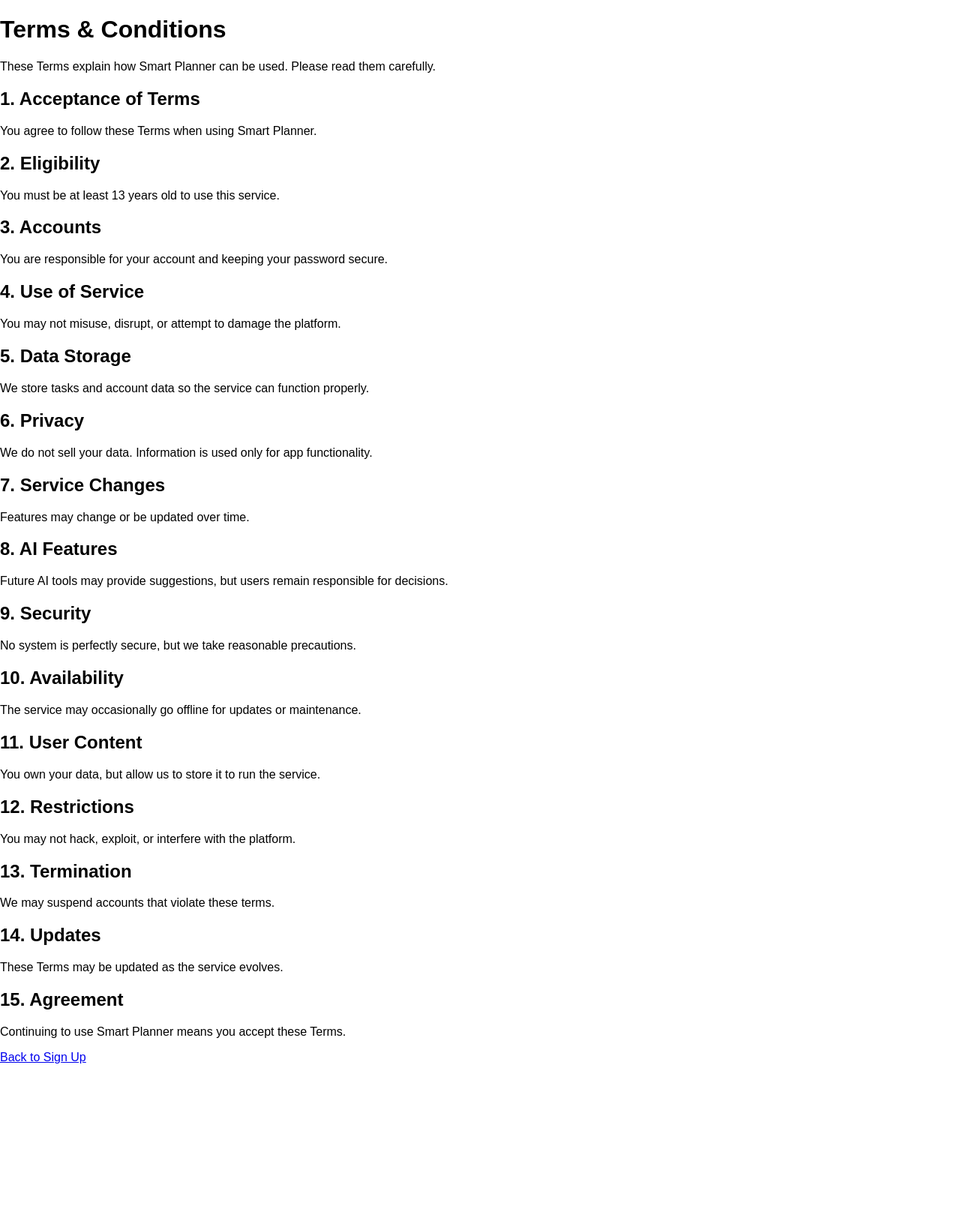
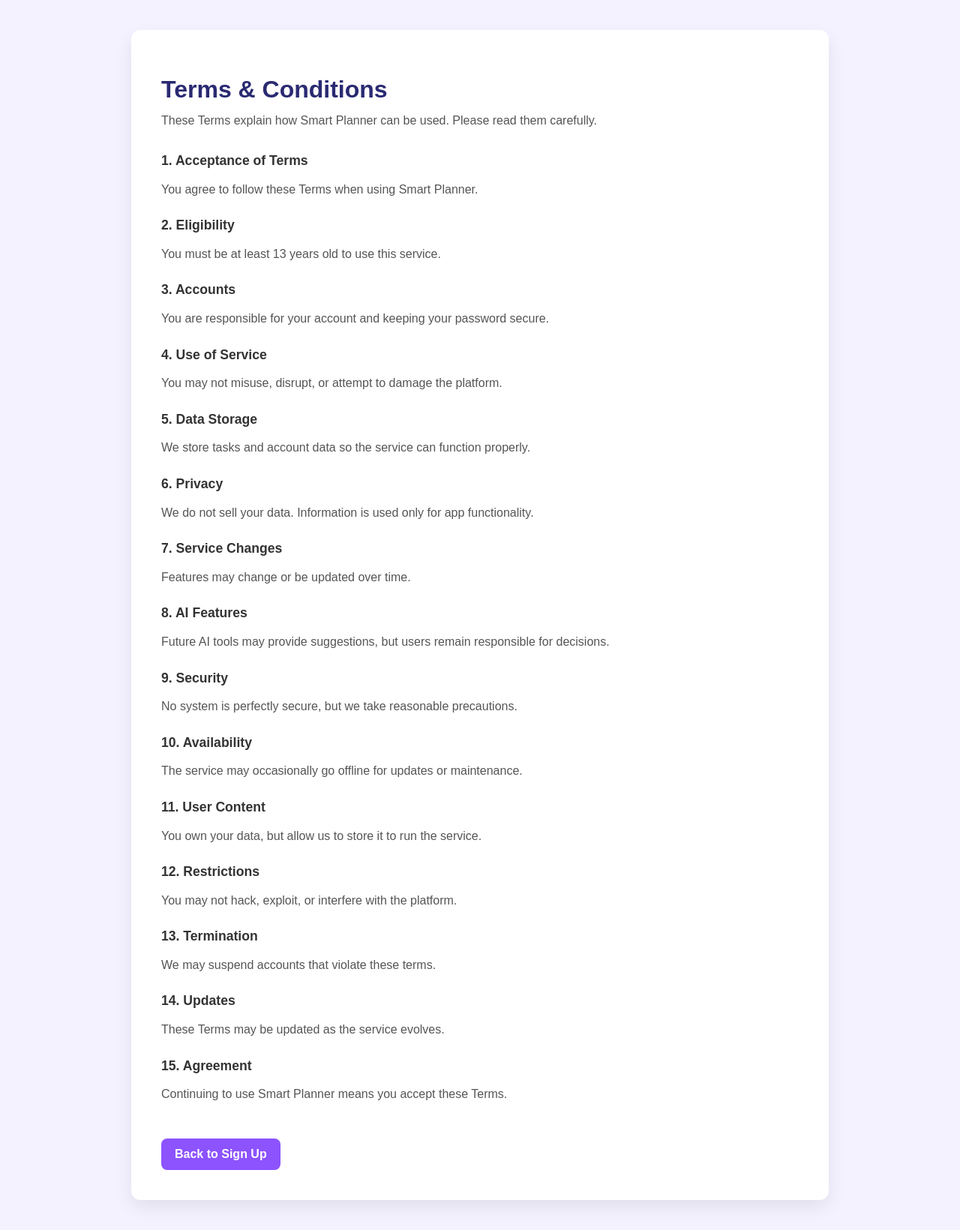
Before and after one commit to CoolCoderAran/smart_planner, a Flask app: template templates/terms.html in a window 1280 px wide. Shown: the whole page at 75% size. Before the commit the page ends 1418 px from the top, so only its background shows below. Run offline with Flask 3, Linux system fonts and the light colour scheme; the template is opened without the code that fills it, so the values that code supplies are empty.

Commit message:
Update style.css

```diff
--- a/static/style.css
+++ b/static/style.css
@@ -325,3 +325,56 @@
     outline: none;
     box-shadow: 0 0 4px rgba(140,83,255,0.3);
 }
+
+.terms-page {
+    background: #f4f2ff;
+    min-height: 100vh;
+    padding: 40px 20px;
+    font-family: Arial, sans-serif;
+}
+
+.terms-card {
+    max-width: 850px;
+    margin: auto;
+    background: white;
+    padding: 40px;
+    border-radius: 12px;
+    box-shadow: 0 10px 25px rgba(0,0,0,0.08);
+}
+
+.terms-card h1 {
+    color: #2a2a72;
+    margin-bottom: 10px;
+}
+
+.terms-intro {
+    color: #666;
+    margin-bottom: 30px;
+}
+
+.terms-card h2 {
+    margin-top: 25px;
+    color: #333;
+    font-size: 1.1rem;
+}
+
+.terms-card p {
+    color: #555;
+    line-height: 1.6;
+    margin-top: 5px;
+}
+
+.terms-back-btn {
+    display: inline-block;
+    margin-top: 30px;
+    padding: 12px 18px;
+    background: #8c53ff;
+    color: white;
+    text-decoration: none;
+    border-radius: 8px;
+    font-weight: bold;
+}
+
+.terms-back-btn:hover {
+    background: #6d3de0;
+}
```
